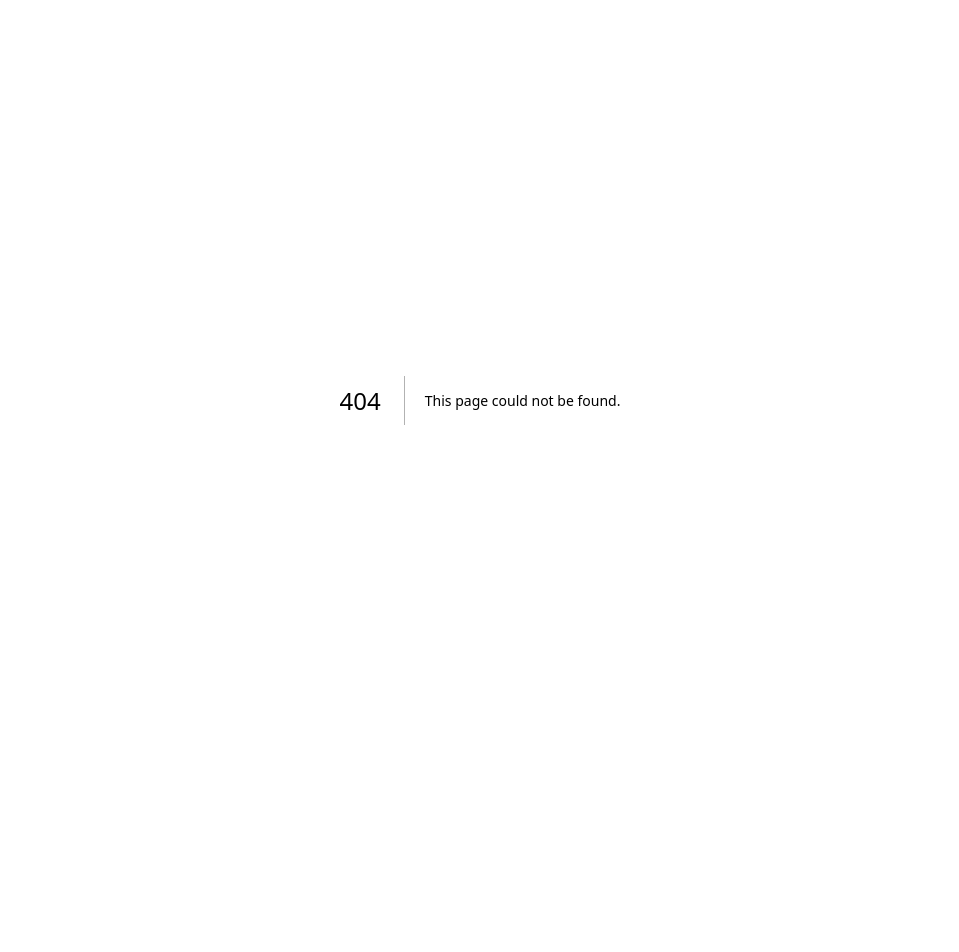
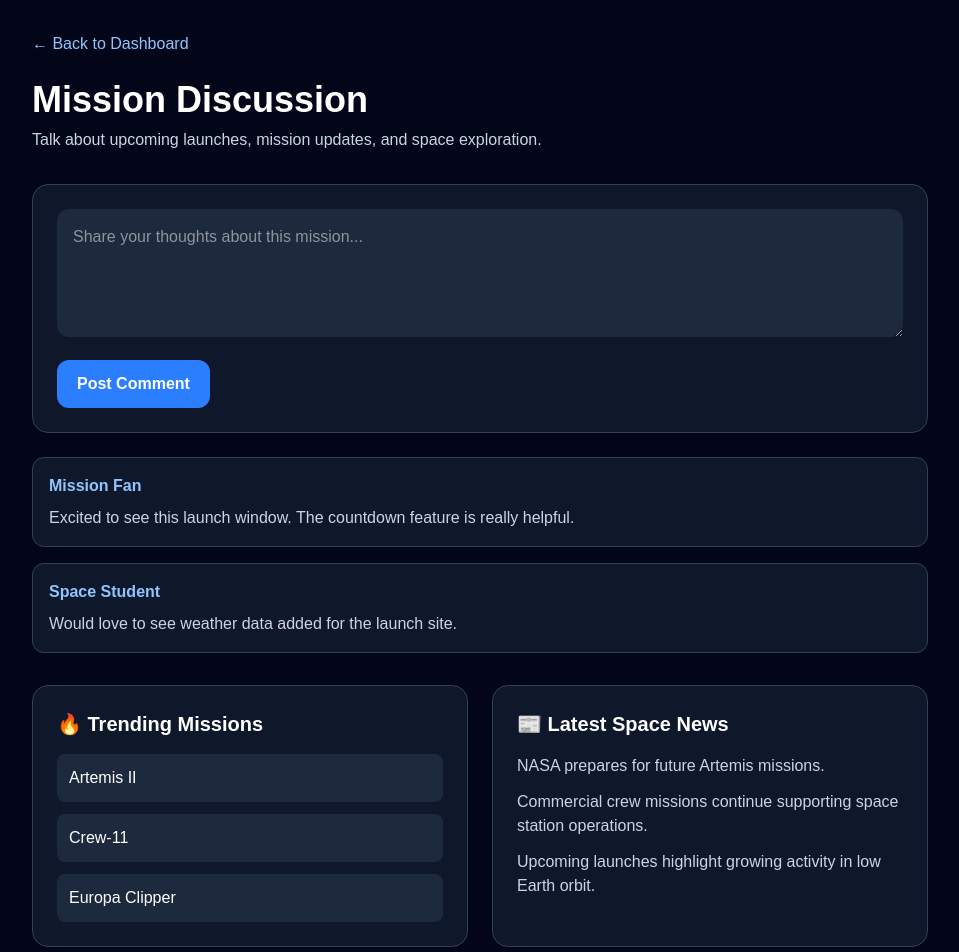
Before and after one commit to MylesGuidry/missionboard, a Next.js app: page /discussion in a window 1280 px wide. Before the commit this address had no page. Shown: the top 952 px of the page, without its empty margins (160-1119 px from the left). Before the commit the page ends 800 px from the top, so only its background shows below. Built offline with nearby package versions, Linux system fonts and the light colour scheme.

Commit message:
Add mission discussion page and dashboard updates

```diff
--- /dev/null
+++ b/app/discussion/page.tsx
@@ -0,0 +1,69 @@
+export default function DiscussionPage() {
+    return (
+      <main className="min-h-screen bg-slate-950 p-8 text-white">
+        <section className="mx-auto max-w-4xl">
+          <a href="/" className="text-blue-300 hover:underline">
+            ← Back to Dashboard
+          </a>
+
+          <h1 className="mt-6 text-4xl font-bold">Mission Discussion</h1>
+          <p className="mt-2 text-slate-300">
+            Talk about upcoming launches, mission updates, and space exploration.
+          </p>
+
+          <div className="mt-8 rounded-2xl border border-slate-700 bg-slate-900 p-6">
+            <textarea
+              placeholder="Share your thoughts about this mission..."
+              className="h-32 w-full rounded-xl bg-slate-800 p-4 text-white outline-none"
+            />
+
+            <button className="mt-4 rounded-xl bg-blue-500 px-5 py-3 font-semibold hover:bg-blue-600">
+              Post Comment
+            </button>
+          </div>
+
+          <div className="mt-6 space-y-4">
+            <Comment
+              name="Mission Fan"
+              text="Excited to see this launch window. The countdown feature is really helpful."
+            />
+            <Comment
+              name="Space Student"
+              text="Would love to see weather data added for the launch site."
+            />
+          </div>
+
+          <div className="mt-8 grid gap-6 md:grid-cols-2">
+  <div className="rounded-2xl border border-slate-700 bg-slate-900 p-6">
+    <h2 className="text-xl font-semibold">🔥 Trending Missions</h2>
+
+    <ul className="mt-4 space-y-3">
+      <li className="rounded-lg bg-slate-800 p-3">Artemis II</li>
+      <li className="rounded-lg bg-slate-800 p-3">Crew-11</li>
+      <li className="rounded-lg bg-slate-800 p-3">Europa Clipper</li>
+    </ul>
+  </div>
+
+  <div className="rounded-2xl border border-slate-700 bg-slate-900 p-6">
+    <h2 className="text-xl font-semibold">📰 Latest Space News</h2>
+
+    <ul className="mt-4 space-y-3 text-slate-300">
+      <li>NASA prepares for future Artemis missions.</li>
+      <li>Commercial crew missions continue supporting space station operations.</li>
+      <li>Upcoming launches highlight growing activity in low Earth orbit.</li>
+    </ul>
+  </div>
+</div>
+        </section>
+      </main>
+    );
+  }
+
+  function Comment({ name, text }: { name: string; text: string }) {
+    return (
+      <div className="rounded-xl border border-slate-700 bg-slate-900 p-4">
+        <p className="font-semibold text-blue-300">{name}</p>
+        <p className="mt-2 text-slate-300">{text}</p>
+      </div>
+    );
+  }
--- a/app/page.tsx
+++ b/app/page.tsx
@@ -1,65 +1,113 @@
-import Image from "next/image";
+const launch = {
+  mission: "Artemis II",
+  agency: "NASA",
+  rocket: "Space Launch System",
+  location: "Kennedy Space Center",
+  status: "GO",
+  days: 12,
+  hours: 4,
+  minutes: 33,
+};
+
+const upcomingLaunches = [
+  "Artemis II",
+  "Crew-11",
+  "Europa Clipper",
+  "Starlink Mission",
+];
 
 export default function Home() {
   return (
-    <div className="flex flex-col flex-1 items-center justify-center bg-zinc-50 font-sans dark:bg-black">
-      <main className="flex flex-1 w-full max-w-3xl flex-col items-center justify-between py-32 px-16 bg-white dark:bg-black sm:items-start">
-        <Image
-          className="dark:invert"
-          src="/next.svg"
-          alt="Next.js logo"
-          width={100}
-          height={20}
-          priority
-        />
-        <div className="flex flex-col items-center gap-6 text-center sm:items-start sm:text-left">
-          <h1 className="max-w-xs text-3xl font-semibold leading-10 tracking-tight text-black dark:text-zinc-50">
-            To get started, edit the page.tsx file.
-          </h1>
-          <p className="max-w-md text-lg leading-8 text-zinc-600 dark:text-zinc-400">
-            Looking for a starting point or more instructions? Head over to{" "}
-            <a
-              href="https://vercel.com/templates?framework=next.js&utm_source=create-next-app&utm_medium=appdir-template-tw&utm_campaign=create-next-app"
-              className="font-medium text-zinc-950 dark:text-zinc-50"
-            >
-              Templates
-            </a>{" "}
-            or the{" "}
-            <a
-              href="https://nextjs.org/learn?utm_source=create-next-app&utm_medium=appdir-template-tw&utm_campaign=create-next-app"
-              className="font-medium text-zinc-950 dark:text-zinc-50"
-            >
-              Learning
-            </a>{" "}
-            center.
+    <main className="min-h-screen bg-gradient-to-b from-slate-950 via-slate-900 to-black p-8 text-white">
+      <section className="mx-auto max-w-6xl">
+        <h1 className="text-5xl font-bold">🚀 MissionBoard</h1>
+        <p className="mt-2 text-slate-300">
+          NASA Launch & Mission Operations Dashboard
+        </p>
+
+        <div className="mt-8 rounded-3xl border border-slate-700 bg-slate-900 p-8 shadow">
+          <p className="text-sm uppercase tracking-widest text-blue-300">
+            Next Launch
           </p>
-        </div>
-        <div className="flex flex-col gap-4 text-base font-medium sm:flex-row">
+
+          <h2 className="mt-3 text-4xl font-bold">{launch.mission}</h2>
+          <p className="mt-2 text-slate-300">{launch.agency}</p>
+
+          <div className="mt-6 grid gap-4 md:grid-cols-3">
+            <CountdownBox label="Days" value={launch.days} />
+            <CountdownBox label="Hours" value={launch.hours} />
+            <CountdownBox label="Minutes" value={launch.minutes} />
+          </div>
+
+          <div className="mt-6 grid gap-4 md:grid-cols-4">
+            <InfoCard title="Rocket" value={launch.rocket} />
+            <InfoCard title="Launch Site" value={launch.location} />
+            <InfoCard title="Agency" value={launch.agency} />
+            <InfoCard title="Status" value={launch.status} />
+          </div>
+
           <a
-            className="flex h-12 w-full items-center justify-center gap-2 rounded-full bg-foreground px-5 text-background transition-colors hover:bg-[#383838] dark:hover:bg-[#ccc] md:w-[158px]"
-            href="https://vercel.com/new?utm_source=create-next-app&utm_medium=appdir-template-tw&utm_campaign=create-next-app"
-            target="_blank"
-            rel="noopener noreferrer"
+            href="/discussion"
+            className="mt-6 inline-block rounded-xl bg-blue-500 px-5 py-3 font-semibold text-white hover:bg-blue-600"
           >
-            <Image
-              className="dark:invert"
-              src="/vercel.svg"
-              alt="Vercel logomark"
-              width={16}
-              height={16}
-            />
-            Deploy Now
-          </a>
-          <a
-            className="flex h-12 w-full items-center justify-center rounded-full border border-solid border-black/[.08] px-5 transition-colors hover:border-transparent hover:bg-black/[.04] dark:border-white/[.145] dark:hover:bg-[#1a1a1a] md:w-[158px]"
-            href="https://nextjs.org/docs?utm_source=create-next-app&utm_medium=appdir-template-tw&utm_campaign=create-next-app"
-            target="_blank"
-            rel="noopener noreferrer"
-          >
-            Documentation
+            Join Mission Discussion
           </a>
         </div>
-      </main>
+
+        <div className="mt-8 grid gap-6 md:grid-cols-2">
+          <div className="rounded-2xl border border-slate-700 bg-slate-900 p-6">
+            <h2 className="text-xl font-semibold">Upcoming Missions</h2>
+
+            <ul className="mt-4 space-y-3">
+              {upcomingLaunches.map((mission) => (
+                <li
+                  key={mission}
+                  className="rounded-lg border border-slate-700 bg-slate-800 p-3"
+                >
+                  {mission}
+                </li>
+              ))}
+            </ul>
+          </div>
+
+          <div className="rounded-2xl border border-slate-700 bg-slate-900 p-6">
+            <h2 className="text-xl font-semibold">Mission Readiness</h2>
+
+            <p className="mt-4 text-5xl font-bold text-green-400">92/100</p>
+
+            <p className="mt-3 text-slate-300">
+              Launch window, ground systems, and vehicle readiness are currently
+              favorable.
+            </p>
+          </div>
+        </div>
+      </section>
+    </main>
+  );
+}
+
+function CountdownBox({
+  label,
+  value,
+}: {
+  label: string;
+  value: number;
+}) {
+  return (
+    <div className="rounded-2xl bg-slate-800 p-5 text-center">
+      <p className="text-5xl font-bold text-blue-300">{value}</p>
+      <p className="mt-2 text-sm uppercase tracking-widest text-slate-400">
+        {label}
+      </p>
     </div>
   );
 }
+
+function InfoCard({ title, value }: { title: string; value: string }) {
+  return (
+    <div className="rounded-xl bg-slate-800 p-4">
+      <p className="text-sm text-slate-400">{title}</p>
+      <p className="mt-2 font-semibold">{value}</p>
+    </div>
+  );
+}
```
